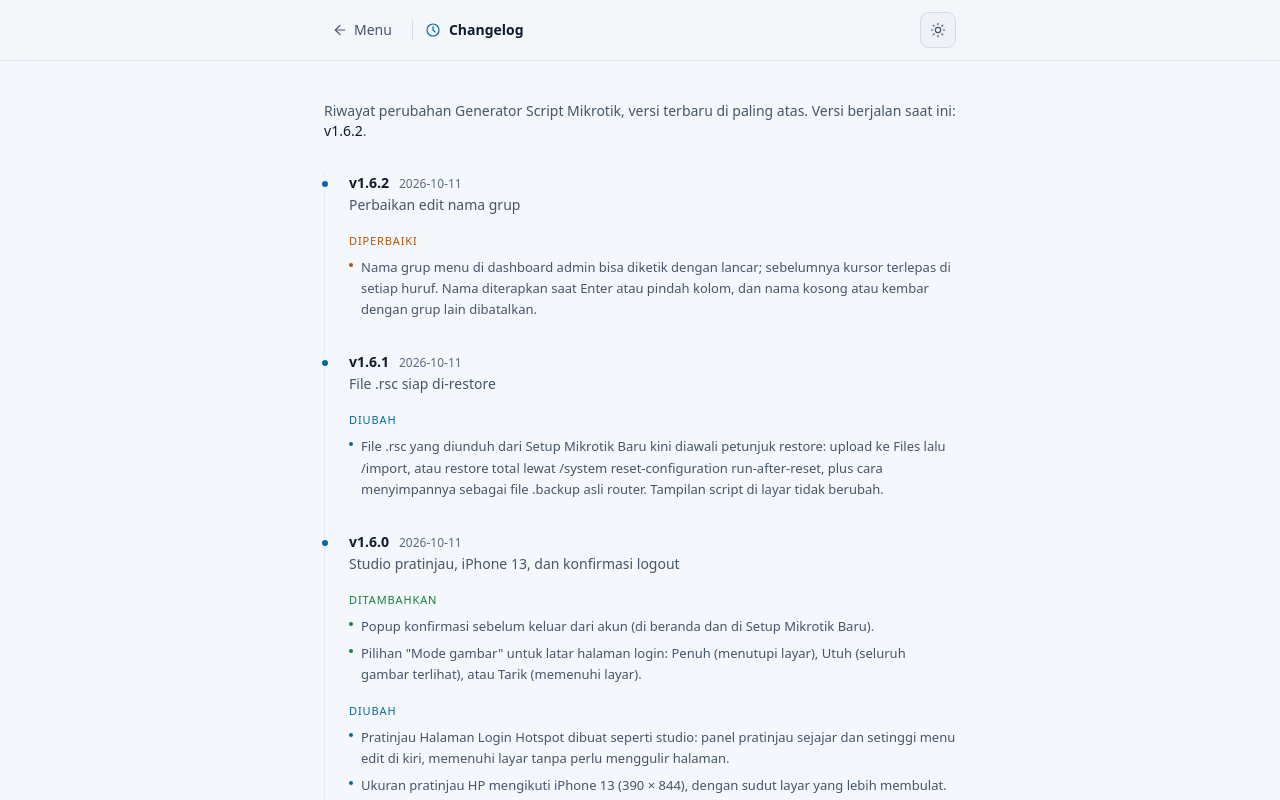
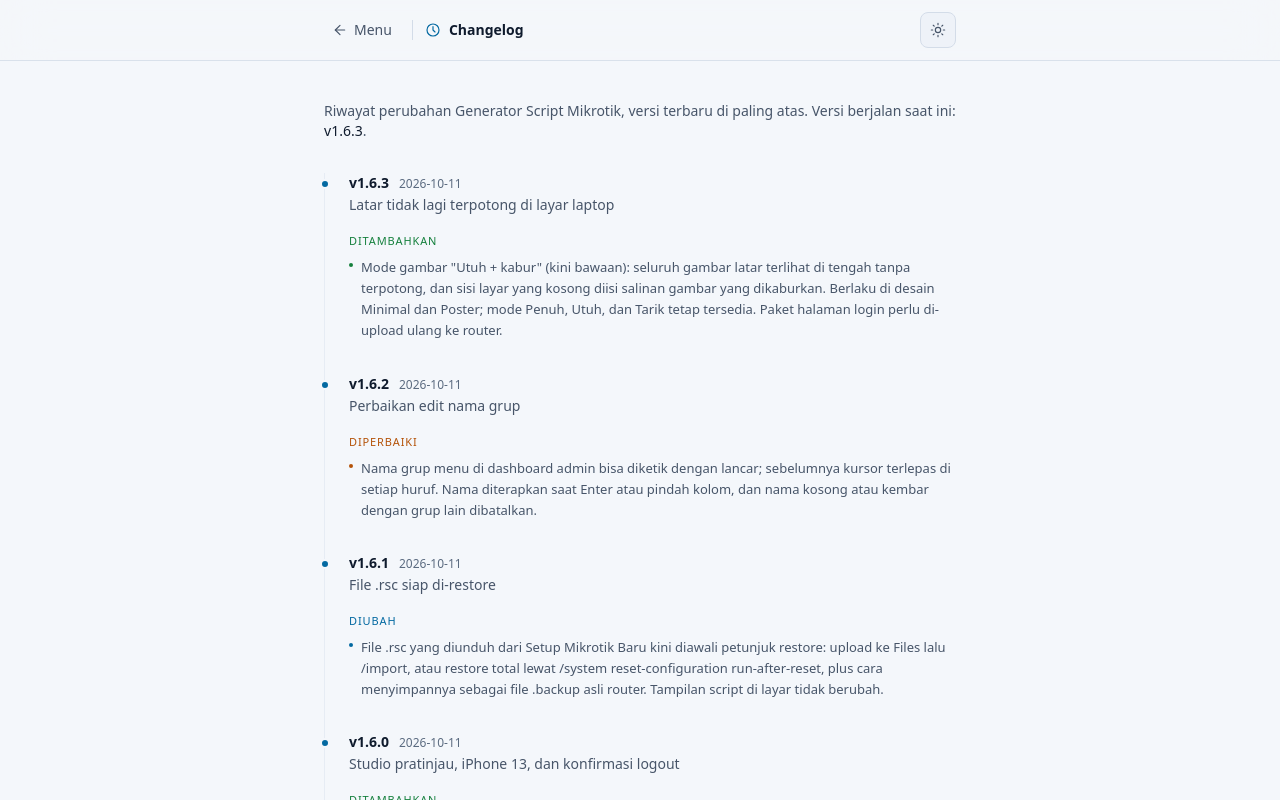
Before and after one commit to mikrosetting99/generator_mikrotik, a Next.js app: page /changelog in a window 1280 px wide. Shown: the top 800 px of the page. Built offline with nearby package versions, Linux system fonts and the light colour scheme.

Commit message:
Hotspot login: 'whole image + blurred fill' background mode (default), v1.6.3

```diff
--- a/components/hotspot-login/LoginPageEditor.tsx
+++ b/components/hotspot-login/LoginPageEditor.tsx
@@ -646,10 +646,10 @@ export function LoginPageEditor({
                         key={f.value}
                         type="button"
                         title={f.hint}
-                        aria-pressed={(page.bgFit ?? "cover") === f.value}
+                        aria-pressed={(page.bgFit ?? "blur") === f.value}
                         onClick={() => setPage({ bgFit: f.value })}
                         className={`rounded-md border px-2.5 py-1 text-xs transition-colors ${
-                          (page.bgFit ?? "cover") === f.value
+                          (page.bgFit ?? "blur") === f.value
                             ? "border-brand bg-brand/10 text-ink"
                             : "border-line-soft text-muted hover:border-line hover:text-ink"
                         }`}
@@ -659,7 +659,7 @@ export function LoginPageEditor({
                     ))}
                   </div>
                   <p className="mt-1.5 text-xs leading-relaxed text-faint">
-                    {BG_FITS.find((f) => f.value === (page.bgFit ?? "cover"))?.hint}
+                    {BG_FITS.find((f) => f.value === (page.bgFit ?? "blur"))?.hint}
                   </p>
                 </div>
 
--- a/lib/changelog.ts
+++ b/lib/changelog.ts
@@ -27,6 +27,18 @@ export const CHANGE_TYPE_LABEL: Record<ChangeType, string> = {
 /** Terbaru di paling atas. */
 export const CHANGELOG: Release[] = [
   {
+    version: "1.6.3",
+    date: "2026-10-11",
+    title: "Latar tidak lagi terpotong di layar laptop",
+    changes: [
+      {
+        type: "added",
+        items: [
+          "Mode gambar \"Utuh + kabur\" (kini bawaan): seluruh gambar latar terlihat di tengah tanpa terpotong, dan sisi layar yang kosong diisi salinan gambar yang dikaburkan. Berlaku di desain Minimal dan Poster; mode Penuh, Utuh, dan Tarik tetap tersedia. Paket halaman login perlu di-upload ulang ke router.",
+        ],
+      },
+    ],
+  },  {
     version: "1.6.2",
     date: "2026-10-11",
     title: "Perbaikan edit nama grup",
--- a/lib/defaults-hotspot-login.ts
+++ b/lib/defaults-hotspot-login.ts
@@ -45,7 +45,7 @@ export function createDefaultHotspotLoginConfig(): HotspotPageConfig {
     bgImageName: "",
     bgOverlay: 55,
     bgPosition: "center",
-    bgFit: "cover",
+    bgFit: "blur",
     loginMode: "voucher",
     showModeSwitch: true,
     marquee: "Selamat datang di jaringan hotspot kami",
--- a/lib/hotspot-page.ts
+++ b/lib/hotspot-page.ts
@@ -247,6 +247,8 @@ export function templateVars(page: HotspotPageConfig): Record<string, string> {
         ? "center top"
         : (BG_POSITIONS.find((p) => p.value === page.bgPosition)?.css ?? "center"),
     BG_SIZE: BG_FITS.find((f) => f.value === page.bgFit)?.css ?? "cover",
+    // Mode "utuh + kabur": gambar utuh di tengah, sisanya diisi salinan yang dikaburkan.
+    BG_BLUR: page.bgFit === "blur" || !page.bgFit ? "1" : "",
     OVERLAY: rgba(bgColor, Math.max(0, Math.min(90, page.bgOverlay)) / 100),
     WA_LINK: whatsappLink(page.whatsapp),
     WA_LABEL: escapeHtml(page.whatsappLabel.trim() || "Hubungi admin"),
--- a/lib/types-hotspot-login.ts
+++ b/lib/types-hotspot-login.ts
@@ -1,8 +1,14 @@
 export type HotspotTemplateId = "minimal" | "poster";
-export type BgFit = "cover" | "contain" | "stretch";
+export type BgFit = "blur" | "cover" | "contain" | "stretch";
 
 /** Cara gambar latar menyesuaikan layar. */
 export const BG_FITS: { value: BgFit; label: string; hint: string; css: string }[] = [
+  {
+    value: "blur",
+    label: "Utuh + kabur",
+    hint: "Seluruh gambar terlihat di tengah; sisi layar yang kosong diisi gambar yang sama dalam keadaan kabur. Cocok untuk layar laptop.",
+    css: "contain",
+  },
   { value: "cover", label: "Penuh", hint: "Menutupi seluruh layar, tepi gambar bisa terpotong.", css: "cover" },
   { value: "contain", label: "Utuh", hint: "Seluruh gambar terlihat; sisa layar berwarna latar.", css: "contain" },
   { value: "stretch", label: "Tarik", hint: "Gambar ditarik memenuhi layar (bisa melar).", css: "100% 100%" },
--- a/package.json
+++ b/package.json
@@ -1,6 +1,6 @@
 {
   "name": "generator_mikrotik",
-  "version": "1.6.2",
+  "version": "1.6.3",
   "private": true,
   "scripts": {
     "dev": "next dev --turbopack",
--- a/public/hotspot-templates/minimal/style.css
+++ b/public/hotspot-templates/minimal/style.css
@@ -26,6 +26,48 @@ body {
 }
 
 {{#BG_IMAGE}}
+{{#BG_BLUR}}
+/* Mode "utuh + kabur": tiga lapisan tetap seukuran layar di belakang isi —
+   salinan gambar yang dikaburkan memenuhi layar (html::before), gambar utuh di
+   tengah tanpa terpotong (html::after), lalu lapisan warna di atas keduanya
+   (body::before) supaya tulisan tetap terbaca. */
+html::before,
+html::after {
+  content: "";
+  position: fixed;
+  top: 0;
+  left: 0;
+  width: 100%;
+  height: 100%;
+  background-image: url('{{BG_IMAGE}}');
+  background-repeat: no-repeat;
+  background-position: center;
+}
+
+html::before {
+  z-index: -2;
+  background-size: cover;
+  filter: blur(26px);
+  transform: scale(1.12);
+}
+
+html::after {
+  z-index: -1;
+  background-size: contain;
+}
+
+body::before {
+  content: "";
+  position: fixed;
+  top: 0;
+  left: 0;
+  width: 100%;
+  height: 100%;
+  z-index: -1;
+  background: {{OVERLAY}};
+}
+{{/BG_BLUR}}
+{{^BG_BLUR}}
 /* Gambar latar di lapisan tetap seukuran layar, bukan background pada body:
    gambar selalu menutupi seluruh layar (HP tegak, mendatar, tablet, laptop)
    dan tidak ikut membesar atau tergeser saat isi halaman panjang dan digulung. */
@@ -42,6 +84,7 @@ body::before {
   background-position: {{BG_POSITION}};
   background-repeat: no-repeat;
 }
+{{/BG_BLUR}}
 {{/BG_IMAGE}}
 
 .main {
```
Also changed, not shown: public/hotspot-templates/poster/style.css (+35 -0 lines), 1 other file (tests, documents, lock files or other folders).
